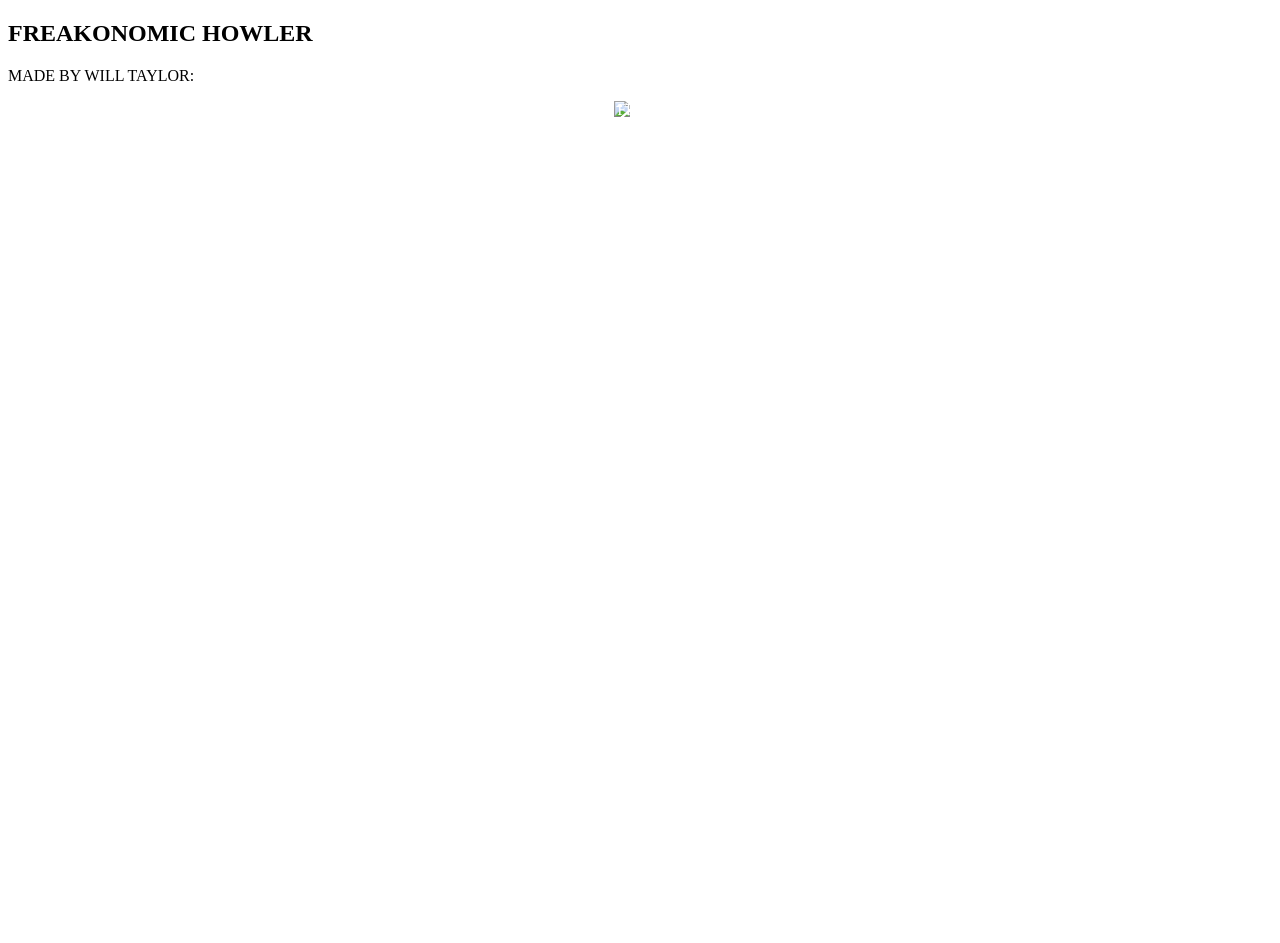
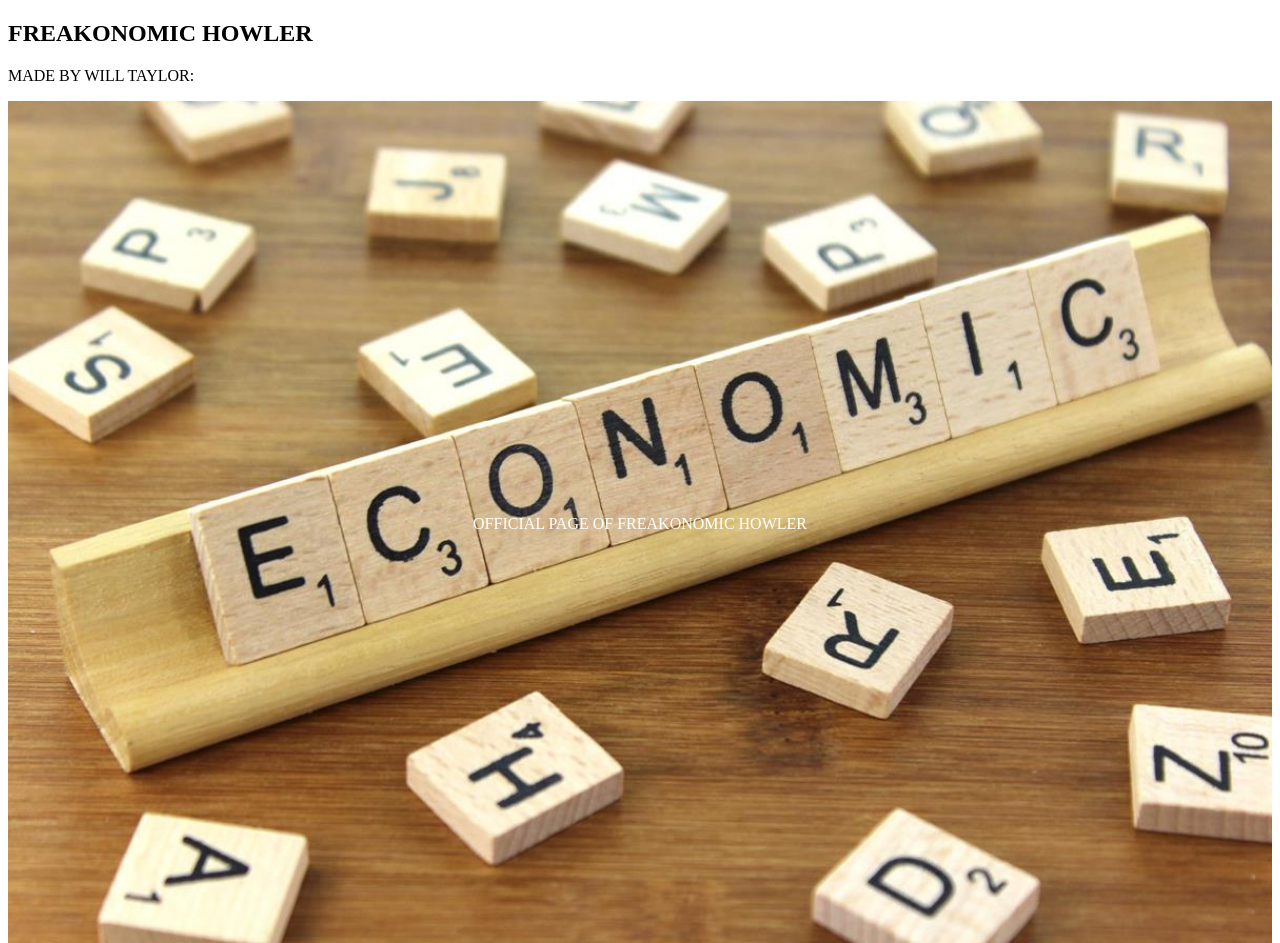
Before and after one commit to FREAKONOMICHOWLER/News, a plain HTML site: page index.html in a window 1280 px wide. Before the commit the page ends 800 px from the top, so only its background shows below. Drawn offline with Linux system fonts and the light colour scheme.

Commit message:
Update index.html

```diff
--- a/index.html
+++ b/index.html
@@ -47,7 +47,7 @@
 <p>MADE BY WILL TAYLOR:</p>
 
 <div class="container">
-  <img src="img_snow_wide.jpg" alt="Snow" style="width:100%;">
+  <img src="economic.jpg" alt="Snow" style="width:100%;">
   <div class="centered">OFFICIAL PAGE OF FREAKONOMIC HOWLER </div>
 </div>
 
```
